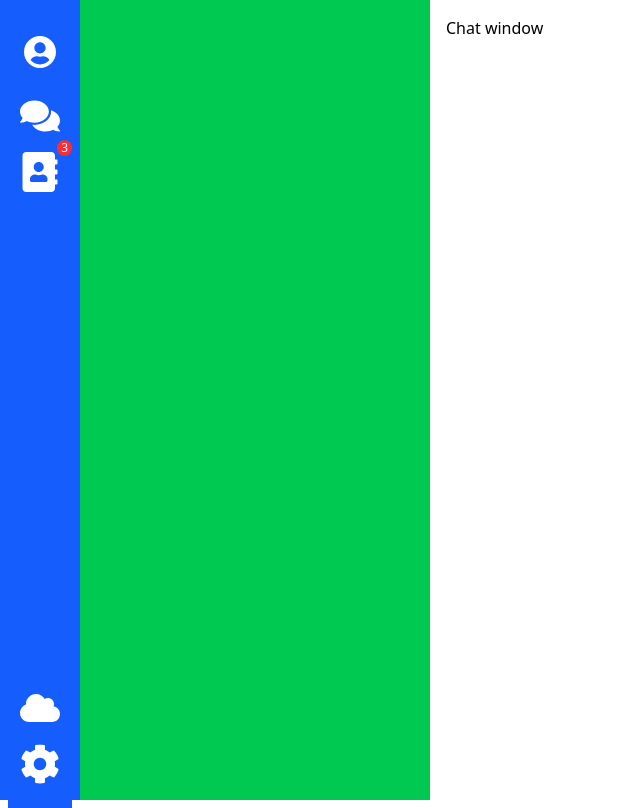
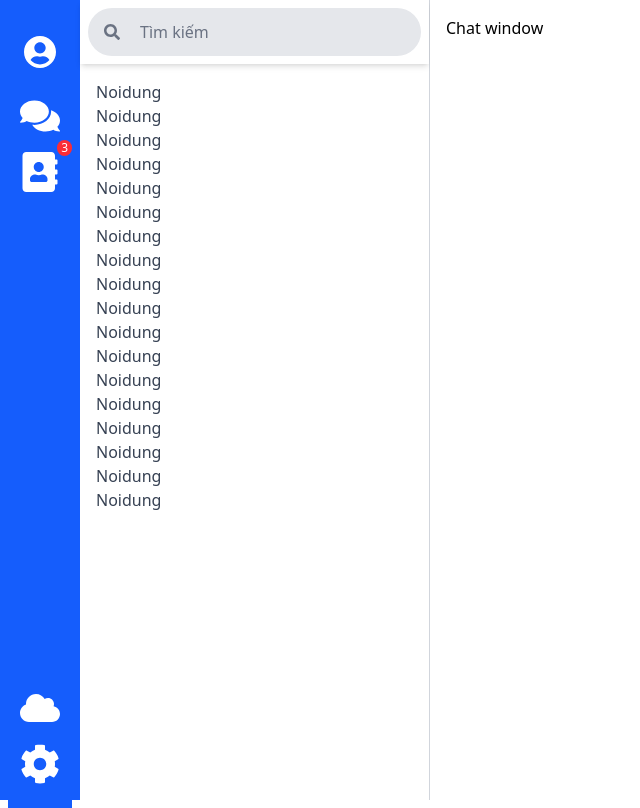
Before and after one commit to YanggYangg/TingTingChatApp_FE, a React (Vite) app in the folder tingting_web/: page / in a window 1280 px wide. Shown: the whole page, without its empty margins (0-640 px from the left). Built offline with nearby package versions, Linux system fonts and the light colour scheme.

Commit message:
Done component search

```diff
--- /dev/null
+++ b/tingting_web/src/components/searchComponent/SearchCompo.jsx
@@ -0,0 +1,28 @@
+import React from 'react';
+import {FaSearch, FaUserFriends, FaUsers } from "react-icons/fa";
+
+function Search(){
+    return(
+        <div className="flex items-center bg-gray-200 px-3 py-2 rounded-full w-full relative">
+            <FaSearch className="absolute left-4 top-1/2 transform -translate-y-1/2 text-gray-500" size={16} />
+            <input
+            type='text'
+            placeholder='Tìm kiếm'
+            className="bg-transparent text-gray-700 placeholder-gray-500 pl-10 pr-2 py-1 flex-grow focus:outline-none"
+            onChange={() => console.log('Search')}
+            />
+
+            <FaUserFriends
+            className="text-gray-500 mx-2 cursor-pointer"
+            size={20}
+            onClick={() => console.log('Add friend')}/>
+            <FaUsers
+            className="text-gray-500 mx-2 cursor-pointer"
+            size={20}
+            onClick={() => console.log('Add group friend')}/>
+        </div>
+
+    );
+}
+
+export default Search;
--- a/tingting_web/src/layouts/DefaultLayout/index.jsx
+++ b/tingting_web/src/layouts/DefaultLayout/index.jsx
@@ -21,7 +21,7 @@ function DefaultLayout({ children }) {
                 <Sidebar setActiveTab={setActiveTab} />
             </div>
 
-            <div className="w-[350px] bg-green-500 text-white flex-shrink-0">
+            <div className="w-[350px] text-white flex-shrink-0">
                 <ChatList activeTab={activeTab} />
             </div>
 
--- a/tingting_web/src/layouts/components/chatlist/index.jsx
+++ b/tingting_web/src/layouts/components/chatlist/index.jsx
@@ -1,6 +1,7 @@
 import React from "react";
 import classNames from 'classnames';
 import styles from "./chatlist.module.scss";
+import SearchCompo from "../../../components/searchComponent/SearchCompo";
 
 const cx = classNames.bind(styles);
 
@@ -10,9 +11,35 @@ function ChatList({ activeTab }){
         // <div className="w-48 h-screen bg-green-500 text-white p-2">
         //      <h1>chat list</h1>
         // </div>
-        <div>
+
+        <div className="w-full h-screen bg-white border-r border-gray-300 flex flex-col">
+            <div className="p-2 bg-white shadow-md">
+            <SearchCompo />
+            </div>
+
+
+            <div className="flex-grow overflow-y-auto p-4 text-gray-700">
             {activeTab === "/chat" && <p>Danh sách chat</p>}
             {activeTab === "/contact" && <p>Danh sách liên hệ</p>}
+            <p>Noidung</p>
+            <p>Noidung</p>
+            <p>Noidung</p>
+            <p>Noidung</p>
+            <p>Noidung</p>
+            <p>Noidung</p>
+            <p>Noidung</p>
+            <p>Noidung</p>
+            <p>Noidung</p>
+            <p>Noidung</p>
+            <p>Noidung</p>
+            <p>Noidung</p>
+            <p>Noidung</p>
+            <p>Noidung</p>
+            <p>Noidung</p>
+            <p>Noidung</p>
+            <p>Noidung</p>
+            <p>Noidung</p>
+            </div>
         </div>
 
     );
```
